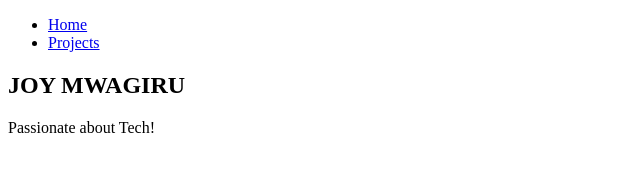
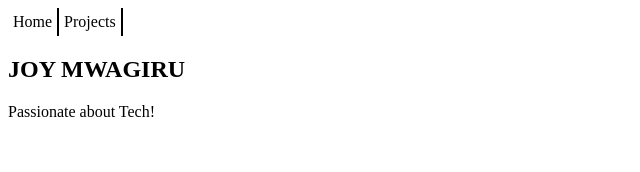
Before and after one commit to Mwagiru/portfolio, a plain HTML site: page index.html in a window 1280 px wide. Shown: the whole page, without its empty margins (0-640 px from the left). Drawn offline with Linux system fonts and the light colour scheme.

Commit message:
Included css code to style navigation bar

```diff
--- a/index.html
+++ b/index.html
@@ -8,7 +8,7 @@
     <link rel="stylesheet" href="style.css">
 </head>
 <body>
-    <div>
+    <div class="container">
         <div class="navbar">
             <ul>
                 <li><a href="index.html">Home</a></li>
--- a/style.css
+++ b/style.css
@@ -0,0 +1,23 @@
+* {
+    box-sizing: border-box;
+}
+.navbar {
+    size-adjust:inherit;
+}
+ul{
+    overflow: hidden;
+    list-style-type:none;
+    margin: 0;
+    padding: 0;
+}
+li {
+    float: left;
+    border-right: 2px solid black;
+}
+li a {
+    color: black;
+    padding: 5px;
+    text-decoration: none;
+    display: block;
+    text-align: center;
+}
```
